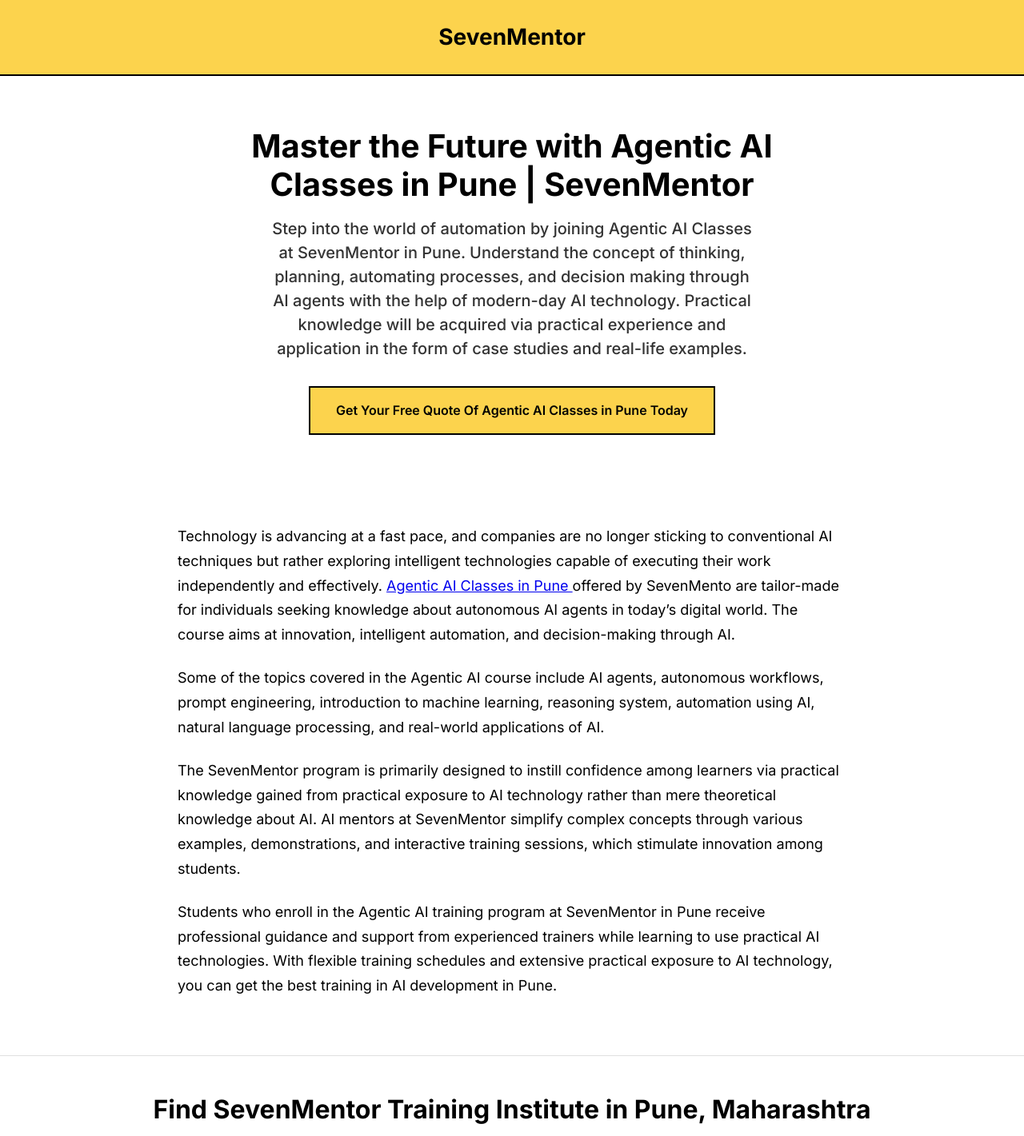
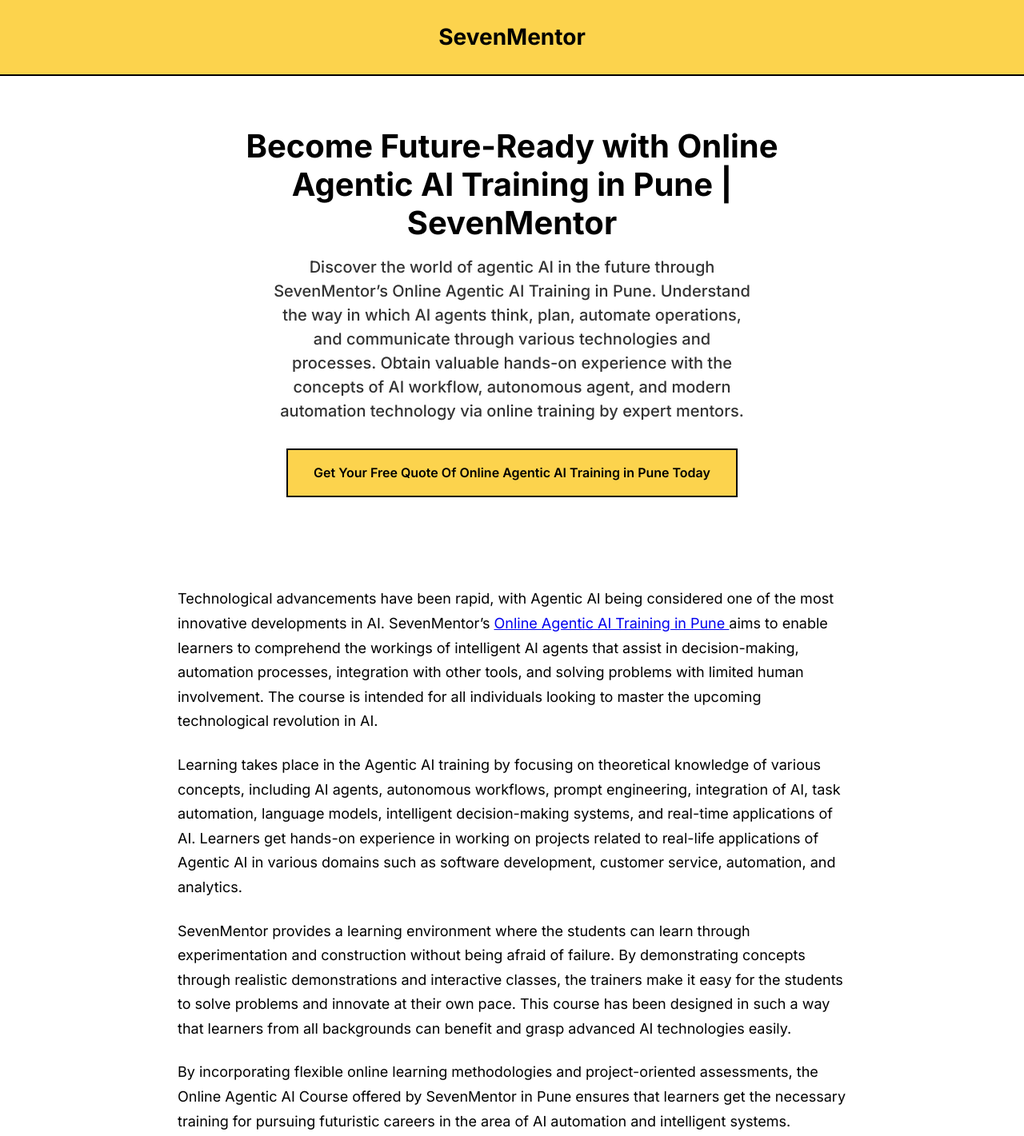
Before and after one commit to sjaiswal-star/Online-Agentic-AI-Training-in-Pune-, a plain HTML site: page index.html in a window 1280 px wide. Shown: the top 1421 px of the page at 80% size. Drawn offline with Linux system fonts and the light colour scheme.

Commit message:
Update index.html

```diff
--- a/index.html
+++ b/index.html
@@ -3,24 +3,24 @@
 <head>
     <meta charset="UTF-8">
     <meta name="viewport" content="width=device-width, initial-scale=1.0">
-    <title>Master the Future with Agentic AI Classes in Pune | SevenMentor</title>
-    <meta name="description" content=Step into the world of automation by joining Agentic AI Classes at SevenMentor in Pune. Understand the concept of thinking, planning, automating processes, and decision making through AI agents with the help of modern-day AI technology. Practical knowledge will be acquired via practical experience and application in the form of case studies and real-life examples.">
-    <meta name="keywords" content="Agentic AI Classes in Pune, Agentic AI training institute services in Pune , SevenMentor Pune">
+    <title>Become Future-Ready with Online Agentic AI Training in Pune | SevenMentor</title>
+    <meta name="description" content=Discover the world of agentic AI in the future through SevenMentor’s Online Agentic AI Training in Pune. Understand the way in which AI agents think, plan, automate operations, and communicate through various technologies and processes. Obtain valuable hands-on experience with the concepts of AI workflow, autonomous agent, and modern automation technology via online training by expert mentors.">
+    <meta name="keywords" content="Online Agentic AI Training in Pune, Agentic AI training institute services in Pune , SevenMentor Pune">
     <meta name="robots" content="index, follow">
     <meta name="author" content="SevenMentor">
 
     <!-- Open Graph -->
     <meta property="og:type" content="website">
     <meta property="og:url" content="https://www.sevenmentor.com/agentic-ai-course-in-pune">
-    <meta property="og:title" content="Master the Future with Agentic AI Classes in Pune | SevenMentor">
-    <meta property="og:description" content="Step into the world of automation by joining Agentic AI Classes at SevenMentor in Pune. Understand the concept of thinking, planning, automating processes, and decision making through AI agents with the help of modern-day AI technology. Practical knowledge will be acquired via practical experience and application in the form of case studies and real-life examples.">
+    <meta property="og:title" content="Become Future-Ready with Online Agentic AI Training in Pune | SevenMentor">
+    <meta property="og:description" content="Discover the world of agentic AI in the future through SevenMentor’s Online Agentic AI Training in Pune. Understand the way in which AI agents think, plan, automate operations, and communicate through various technologies and processes. Obtain valuable hands-on experience with the concepts of AI workflow, autonomous agent, and modern automation technology via online training by expert mentors.">
     <meta property="og:site_name" content="SevenMentor">
 
     <!-- Twitter -->
     <meta property="twitter:card" content="summary_large_image">
     <meta property="twitter:url" content="https://www.sevenmentor.com/agentic-ai-course-in-pune">
-    <meta property="twitter:title" content="Master the Future with Agentic AI Classes in Pune | SevenMentor">
-    <meta property="twitter:description" content="Step into the world of automation by joining Agentic AI Classes at SevenMentor in Pune. Understand the concept of thinking, planning, automating processes, and decision making through AI agents with the help of modern-day AI technology. Practical knowledge will be acquired via practical experience and application in the form of case studies and real-life examples.">
+    <meta property="twitter:title" content="Become Future-Ready with Online Agentic AI Training in Pune | SevenMentor">
+    <meta property="twitter:description" content="Discover the world of agentic AI in the future through SevenMentor’s Online Agentic AI Training in Pune. Understand the way in which AI agents think, plan, automate operations, and communicate through various technologies and processes. Obtain valuable hands-on experience with the concepts of AI workflow, autonomous agent, and modern automation technology via online training by expert mentors.">
 
     <!-- Canonical URL -->
     <link rel="canonical" href="https://www.sevenmentor.com/agentic-ai-course-in-pune">
@@ -739,10 +739,10 @@ A keen interest in programming and a problem-solving mindset are essential for s
     <!-- Hero Section -->
     <section class="hero">
         <div class="container">
-            <h1>Master the Future with Agentic AI Classes in Pune | SevenMentor</h1>
+            <h1>Become Future-Ready with Online Agentic AI Training in Pune | SevenMentor</h1>
             <p class="subtitle">
-Step into the world of automation by joining Agentic AI Classes at SevenMentor in Pune. Understand the concept of thinking, planning, automating processes, and decision making through AI agents with the help of modern-day AI technology. Practical knowledge will be acquired via practical experience and application in the form of case studies and real-life examples.</p>
-            <a href="https://www.sevenmentor.com/agentic-ai-course-in-pune" class="cta-button">Get Your Free Quote Of Agentic AI Classes in Pune Today</a>
+Discover the world of agentic AI in the future through SevenMentor’s Online Agentic AI Training in Pune. Understand the way in which AI agents think, plan, automate operations, and communicate through various technologies and processes. Obtain valuable hands-on experience with the concepts of AI workflow, autonomous agent, and modern automation technology via online training by expert mentors.</p>
+            <a href="https://www.sevenmentor.com/agentic-ai-course-in-pune" class="cta-button">Get Your Free Quote Of Online Agentic AI Training in Pune Today</a>
         </div>
     </section>
 
@@ -751,13 +751,13 @@ Step into the world of automation by joining Agentic AI Classes at SevenMentor i
         <div class="container">
 
 
-<p class="content-text">Technology is advancing at a fast pace, and companies are no longer sticking to conventional AI techniques but rather exploring intelligent technologies capable of executing their work independently and effectively. <a href=https://maps.app.goo.gl/UHNtb7g26ANdDnvL8> Agentic AI Classes in Pune </a> offered by SevenMento are tailor-made for individuals seeking knowledge about autonomous AI agents in today’s digital world. The course aims at innovation, intelligent automation, and decision-making through AI.</p>
+<p class="content-text">Technological advancements have been rapid, with Agentic AI being considered one of the most innovative developments in AI. SevenMentor’s  <a href=https://maps.app.goo.gl/UHNtb7g26ANdDnvL8> Online Agentic AI Training in Pune </a>  aims to enable learners to comprehend the workings of intelligent AI agents that assist in decision-making, automation processes, integration with other tools, and solving problems with limited human involvement. The course is intended for all individuals looking to master the upcoming technological revolution in AI.</p>
 
-<p class="content-text">Some of the topics covered in the Agentic AI course include AI agents, autonomous workflows, prompt engineering, introduction to machine learning, reasoning system, automation using AI, natural language processing, and real-world applications of AI.</p>
+<p class="content-text">Learning takes place in the Agentic AI training by focusing on theoretical knowledge of various concepts, including AI agents, autonomous workflows, prompt engineering, integration of AI, task automation, language models, intelligent decision-making systems, and real-time applications of AI. Learners get hands-on experience in working on projects related to real-life applications of Agentic AI in various domains such as software development, customer service, automation, and analytics.</p>
 
-<p class="content-text">The SevenMentor program is primarily designed to instill confidence among learners via practical knowledge gained from practical exposure to AI technology rather than mere theoretical knowledge about AI. AI mentors at SevenMentor simplify complex concepts through various examples, demonstrations, and interactive training sessions, which stimulate innovation among students.</p>
+<p class="content-text">SevenMentor provides a learning environment where the students can learn through experimentation and construction without being afraid of failure. By demonstrating concepts through realistic demonstrations and interactive classes, the trainers make it easy for the students to solve problems and innovate at their own pace. This course has been designed in such a way that learners from all backgrounds can benefit and grasp advanced AI technologies easily.</p>
 
-<p class="content-text">Students who enroll in the Agentic AI training program at SevenMentor in Pune receive professional guidance and support from experienced trainers while learning to use practical AI technologies. With flexible training schedules and extensive practical exposure to AI technology, you can get the best training in AI development in Pune.</p>
+<p class="content-text">By incorporating flexible online learning methodologies and project-oriented assessments, the Online Agentic AI Course offered by SevenMentor in Pune ensures that learners get the necessary training for pursuing futuristic careers in the area of AI automation and intelligent systems.</p>
                     </div>
     </section>
 
@@ -855,20 +855,20 @@ referrerpolicy="no-referrer-when-downgrade">
     <div class="testimonial-text">
     “SevenMentor helped me understand the future potential of Agentic AI in a very practical way. The sessions were informative, engaging, and focused on industry trends. I learned about AI reasoning, workflow automation, and smart decision-making systems through hands-on activities. The course improved my technical knowledge and motivated me to build AI-based solutions confidently for future career opportunities.”</div>
     <div class="testimonial-author">–
-Arohi, Pune</div>
+Neha, Pune</div>
 </div>
 
 <div class="testimonial">
     <div class="testimonial-text">
-     “The best part about SevenMentor’s Agentic AI Training was the interactive teaching style and project-based learning approach. Trainers focused on practical implementation instead of only theory, which made sessions more engaging. I learned how AI agents can automate tasks, improve workflows, and support decision-making processes. This course gave me valuable exposure to one of the most innovative technologies in today’s market.">–
-Anuj, Pune</div>
+     “The Online Agentic AI Training at SevenMentor gave me exposure to advanced AI concepts that I had not explored before. I liked the hands-on approach and the way trainers connected theory with real applications. The sessions were interactive, and every topic was explained patiently. This course helped me build confidence in AI automation tools and modern intelligent systems used in today’s tech environment.">–
+Shobha, Pune</div>
 </div>
 
 <div class="testimonial">
     <div class="testimonial-text">
-    “SevenMentor provided an excellent learning experience for Agentic AI concepts and applications. The course structure was updated with current industry trends, and trainers patiently solved every doubt during online sessions. I especially liked the real-time case studies and practical assignments that improved my understanding of intelligent AI systems. This training helped me gain future-ready skills and confidence in AI-driven technologies.” </div>
+    “SevenMentor’s Agentic AI course was a valuable learning experience for me as a working professional. The flexible online sessions helped me balance learning with my job. Trainers encouraged us to think creatively while working on AI-based projects and automation tasks. I gained practical knowledge about autonomous AI systems and their real-world applications, which added great value to my technical skill set.” </div>
     <div class="testimonial-author">–
-Deepika, Pune</div>
+Ritika, Pune</div>
 </div>
 
                 </div>
```
